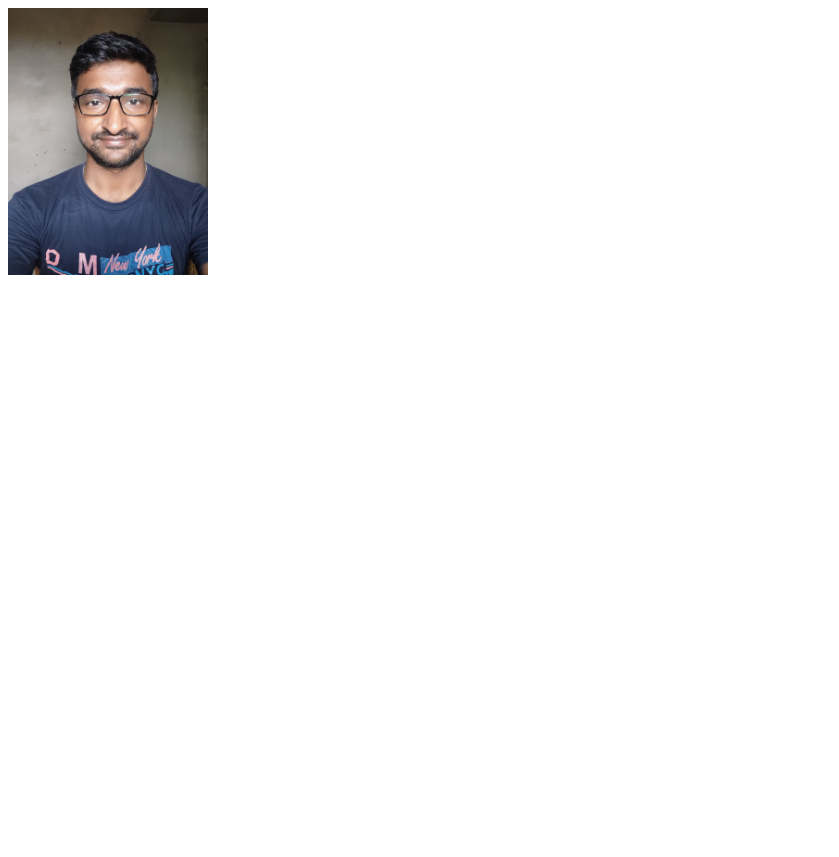
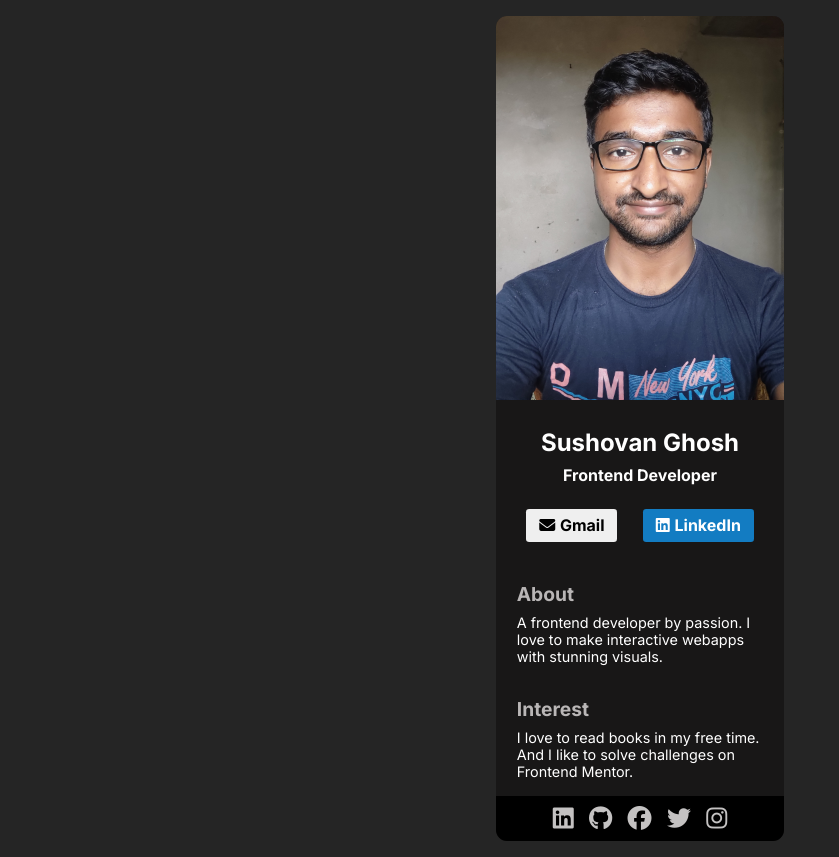
Before and after one commit to Ghosh-95/react-challenges-Scrimba, a React (Vite) app: page / in a window 1280 px wide. Shown: the whole page, without its empty margins (0-839 px from the left). Before the commit the page ends 800 px from the top, so only its background shows below. Built offline with nearby package versions, Linux system fonts and the light colour scheme.

Commit message:
complete business card challenge

```diff
--- a/index.html
+++ b/index.html
@@ -4,6 +4,13 @@
 <head>
   <meta charset="UTF-8" />
   <meta name="viewport" content="width=device-width, initial-scale=1.0" />
+  <link rel="stylesheet" href="https://cdnjs.cloudflare.com/ajax/libs/font-awesome/6.5.1/css/all.min.css"
+    integrity="sha512-DTOQO9RWCH3ppGqcWaEA1BIZOC6xxalwEsw9c2QQeAIftl+Vegovlnee1c9QX4TctnWMn13TZye+giMm8e2LwA=="
+    crossorigin="anonymous" referrerpolicy="no-referrer" />
+
+  <link rel="preconnect" href="https://fonts.googleapis.com">
+  <link rel="preconnect" href="https://fonts.gstatic.com" crossorigin>
+  <link href="https://fonts.googleapis.com/css2?family=Inter:wght@100;300;400;500;700&display=swap" rel="stylesheet">
   <title>React</title>
 </head>
 
--- a/src/challenges/Business Card/Card.jsx
+++ b/src/challenges/Business Card/Card.jsx
@@ -1,9 +1,14 @@
 import CardTop from "./CardTop";
+import CardBottom from "./CardBottom";
+import '../../css/card.css';
 
 export default function BusinessCard() {
     return (
         <main>
-            <CardTop />
+            <section className="container">
+                <CardTop />
+                <CardBottom />
+            </section>
         </main>
     );
 };
--- /dev/null
+++ b/src/challenges/Business Card/CardBottom.jsx
@@ -0,0 +1,24 @@
+export default function CardBottom() {
+    return (
+        <>
+            <article className="bio-desc">
+                <h2>About</h2>
+                <p>A frontend developer by passion. I love to make interactive webapps with stunning visuals.</p>
+            </article>
+            <article className="bio-desc">
+                <h2>Interest</h2>
+                <p>I love to read books in my free time. And I like to solve challenges on Frontend Mentor.</p>
+            </article>
+
+            <article className="social-links">
+                <ul className="links">
+                    <li><i className="fa-brands fa-linkedin"></i></li>
+                    <li><i className="fa-brands fa-github"></i></li>
+                    <li><i className="fa-brands fa-facebook"></i></li>
+                    <li><i className="fa-brands fa-twitter"></i></li>
+                    <li><i className="fa-brands fa-instagram"></i></li>
+                </ul>
+            </article>
+        </>
+    );
+};
--- a/src/challenges/Business Card/CardTop.jsx
+++ b/src/challenges/Business Card/CardTop.jsx
@@ -1,9 +1,17 @@
 export default function CardTop() {
     return (
-        <section>
-            <div>
-                <img src="/img/profile-image.jpg" alt="" width={200} />
+        <>
+            <div className="image-wrapper">
+                <img src="/img/profile-image.jpg" alt="profile-image" />
             </div>
-        </section>
+
+            <article className="bio-container">
+                <h1>Sushovan Ghosh</h1>
+                <h2>Frontend Developer</h2>
+
+                <button className="btn btn-gmail"><i className="fa-solid fa-envelope"></i>Gmail</button>
+                <button className="btn btn-linkedin"><i className="fa-brands fa-linkedin"></i>LinkedIn</button>
+            </article>
+        </>
     );
 };
--- /dev/null
+++ b/src/css/card.css
@@ -0,0 +1,103 @@
+* {
+    margin: 0;
+    padding: 0;
+    box-sizing: border-box;
+    font-family: 'Inter', sans-serif;
+}
+
+body {
+    background-color: #252525;
+}
+
+.container {
+    background-color: #181717;
+    width: 18rem;
+    margin: 1rem auto;
+    border-radius: 0.7rem;
+}
+
+.image-wrapper img {
+    width: 100%;
+    border-top-right-radius: 0.7rem;
+    border-top-left-radius: 0.7rem;
+}
+
+.bio-container {
+    color: #fff;
+    text-align: center;
+    padding: 1.5rem 1rem;
+}
+
+.bio-container h1 {
+    font-size: 1.5rem;
+}
+
+.bio-container h2 {
+    margin-top: 0.5rem;
+    font-size: 1rem;
+}
+
+.btn {
+    margin: 1.5rem 0.8rem 0;
+    padding: 0.4rem 0.8rem;
+    font-size: 1rem;
+    font-weight: 600;
+    border-radius: 0.2rem;
+    border: none;
+    cursor: pointer;
+}
+
+.btn-linkedin {
+    background-color: #137cc2;
+    color: #fff;
+}
+
+.btn i {
+    margin-right: 0.3rem;
+}
+
+.btn-linkedin i {
+    color: #fff;
+}
+
+.bio-desc {
+    padding: 1rem 1.3rem;
+    color: #fff;
+}
+
+.bio-desc h2 {
+    font-size: 1.2rem;
+    color: #b9b6b6;
+    margin-bottom: 0.5rem;
+}
+
+.bio-desc p {
+    font-size: 0.9rem;
+}
+
+.social-links {
+    padding: 0.5rem 1.2rem;
+    background-color: #000;
+    border-bottom-right-radius: 0.7rem;
+    border-bottom-left-radius: 0.7rem;
+}
+
+.links {
+    margin: 0 auto;
+    width: 70%;
+    list-style: none;
+    display: flex;
+    justify-content: space-between;
+    font-size: 1.5rem;
+}
+
+.links li {
+    color: #c4c2c2;
+    transition: all 0.2s ease-in-out;
+    cursor: pointer;
+}
+
+.links li:hover {
+    color: #fff;
+    transform: scale(1.1);
+}
```
